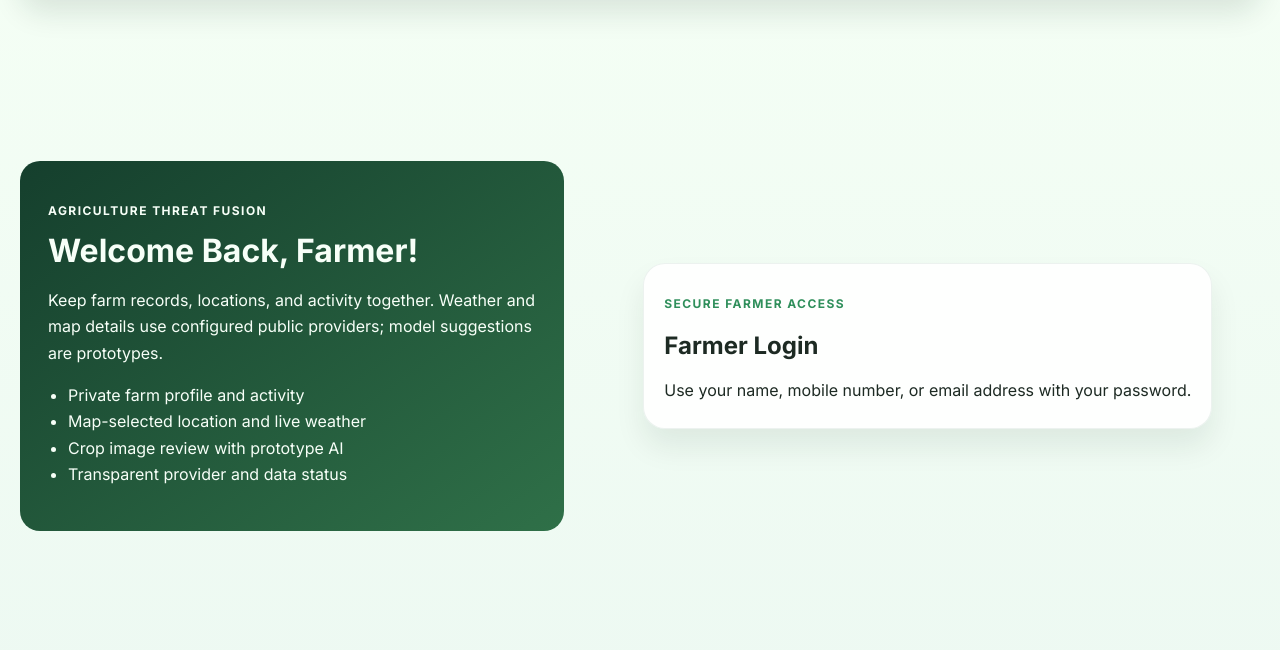
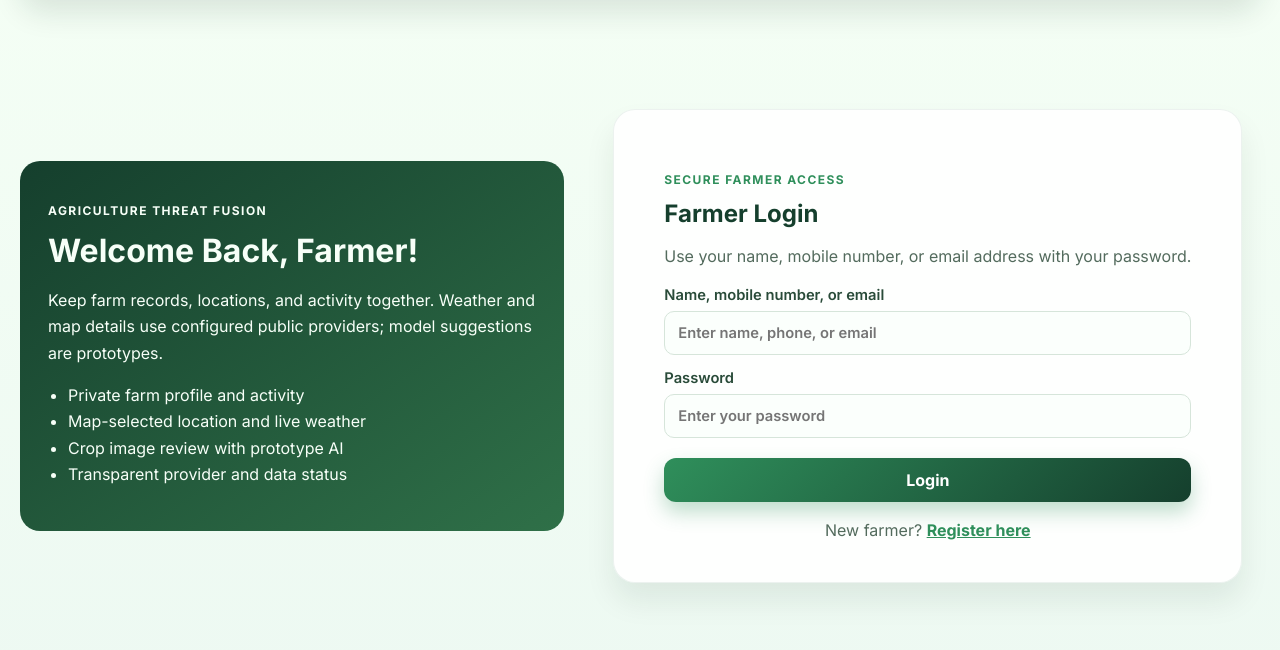
Before and after one commit to 1nt24cb035prajwal-lab/agriculturethreat, a FastAPI app: a page that uses backend/templates/index.html in a window 1280 px wide. Shown: the part 108-758 px from the top of the page. Run offline with FastAPI, Linux system fonts and the light colour scheme.

Commit message:
Replace Google-only sign-in with database-backed farmer password auth

```diff
--- a/backend/static/styles.css
+++ b/backend/static/styles.css
@@ -937,3 +937,22 @@ input {
     font-size: 2.4rem;
   }
 }
+
+
+/* Simple farmer name/phone/email and password authentication */
+.auth-content { padding: 30px; }
+.auth-content h2 { margin: 8px 0 10px; color: var(--forest); }
+.auth-heading { margin-bottom: 18px; }
+.auth-heading p { color: #536b5d; line-height: 1.55; }
+.auth-form { display: grid; gap: 14px; }
+.auth-form label { display: grid; gap: 7px; color: #294b39; font-size: 0.92rem; font-weight: 600; }
+.auth-form input:not([type="checkbox"]) {
+  width: 100%; padding: 12px 13px; border: 1px solid #d6e5da; border-radius: 10px;
+  background: #fbfffc; color: var(--text); outline: none;
+}
+.auth-form input:focus { border-color: var(--green); box-shadow: 0 0 0 3px rgba(47,143,91,.12); }
+.auth-form .terms-row { display: flex; align-items: flex-start; gap: 9px; font-weight: 500; }
+.auth-form .terms-row input { margin-top: 3px; }
+.auth-switch { margin: 4px 0 0; color: #536b5d; text-align: center; }
+.auth-switch a { color: var(--green); font-weight: 700; }
+.auth-form button:disabled { opacity: .65; cursor: wait; }
```
